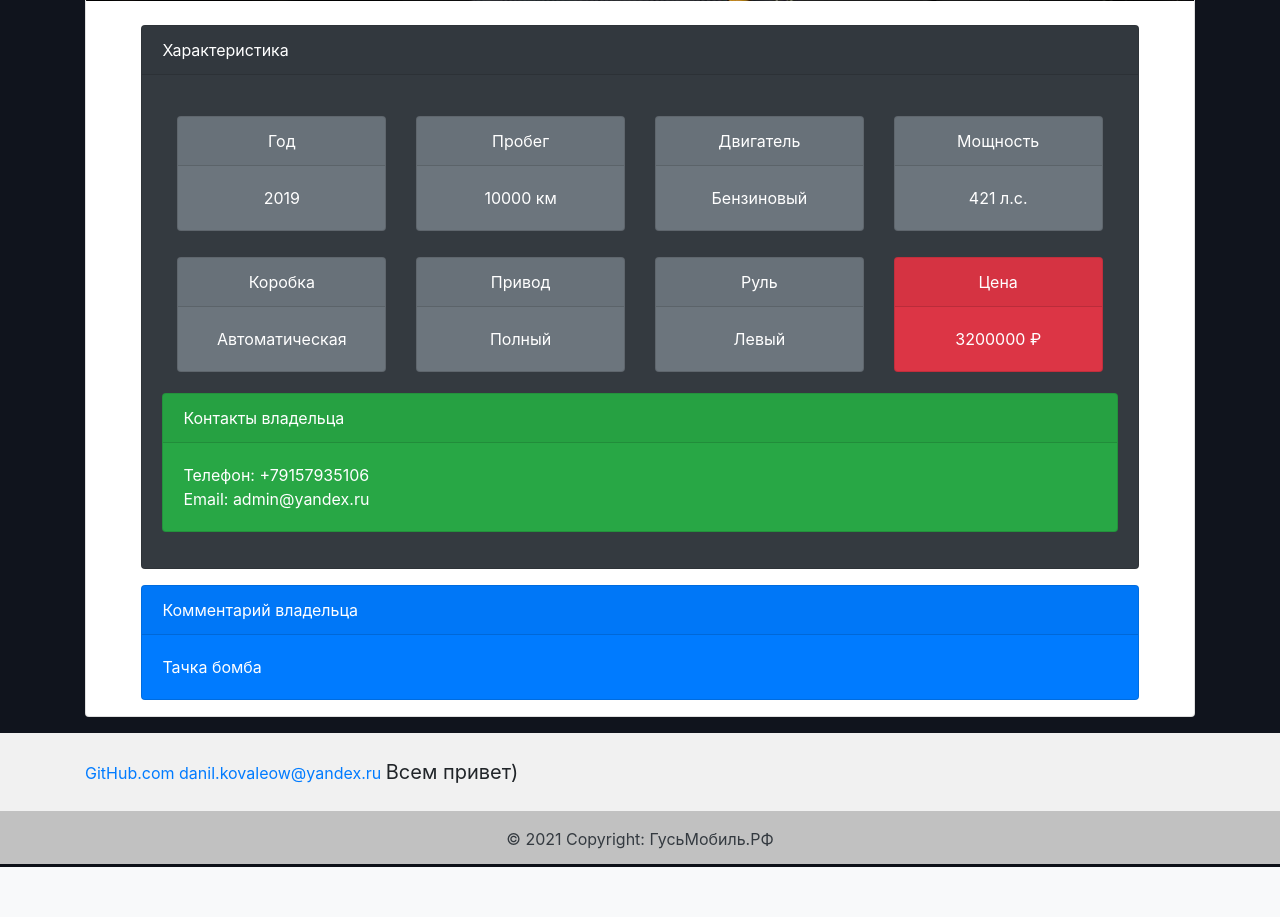
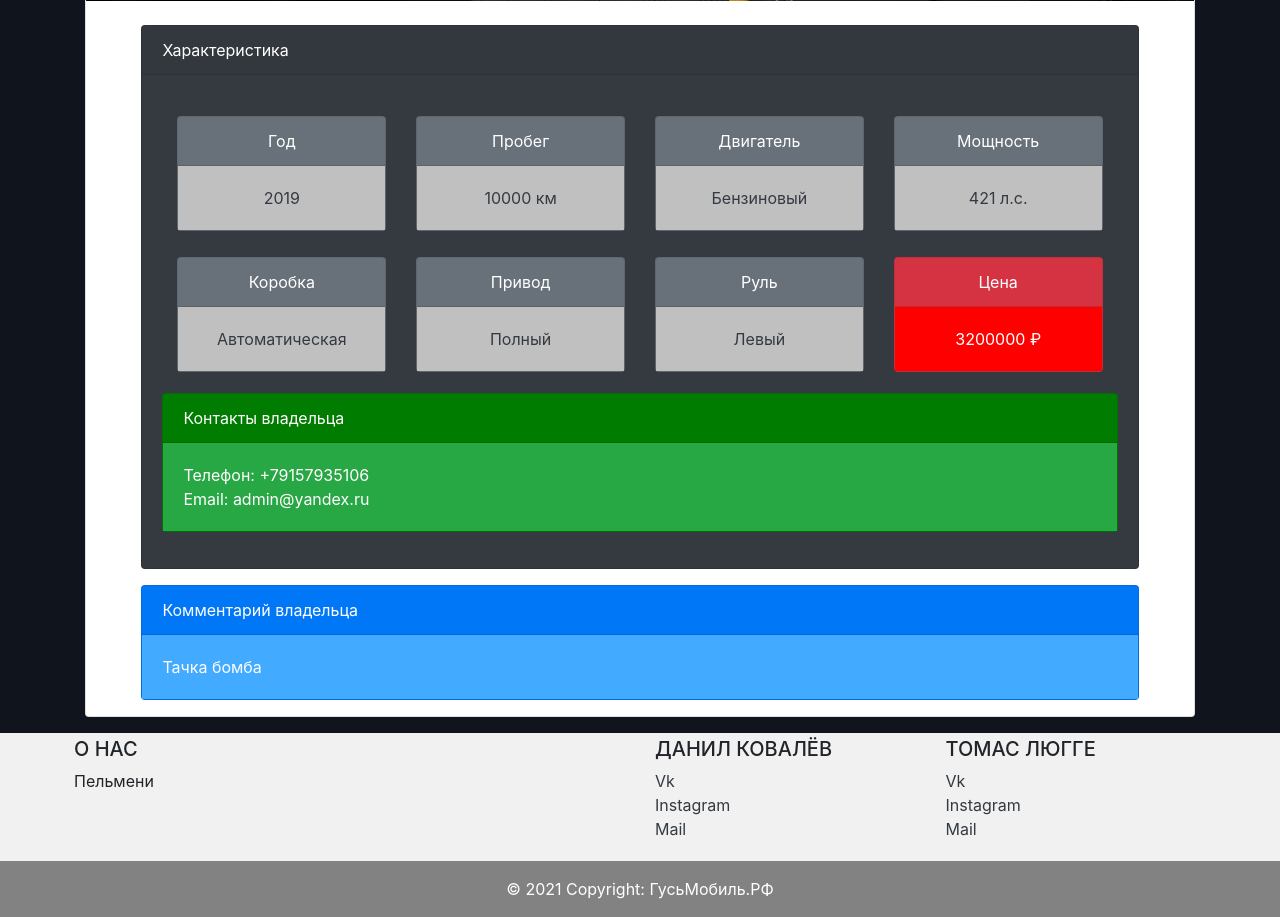
Before and after one commit to JimmyNeutron228/Gusmobil, a Flask app: page /add/1 in a window 1280 px wide. Shown: the part 678-1595 px from the top of the page. Before the commit the page ends 1545 px from the top, so only its background shows below. Run offline with Flask 2, Linux system fonts and the light colour scheme; data comes from the database, SQL or seed files in the repository; both versions use the stored data as it was after the commit.

Commit message:
Дизайн v.1 и немного футер

```diff
--- a/main.py
+++ b/main.py
@@ -280,5 +280,5 @@ def edit_ad(ad_id):
     return render_template('edit_ad.html', form=form)
 
 
-if __name__ == 'main':
+if __name__ == '__main__':
     main()
--- a/static/css/style.css
+++ b/static/css/style.css
@@ -61,6 +61,12 @@ span {
     bottom: 5px;
 }
 
+.edit-ad-profile {
+    position: absolute;
+    right: 100px;
+    bottom: 5px;
+}
+
 @media (orientation: portrait) {
     span {
         font-size: 12px;
--- a/templates/add.html
+++ b/templates/add.html
@@ -36,25 +36,25 @@
                         <div class="row">
                             <div class="col"><div class="card text-white bg-secondary mb-3">
                                 <div class="card-header">Год</div>
-                                <div class="card-body">
+                                <div class="card-body text-dark" style="background:#c0c0c0">
                                     <p class="card-text">{{ add.year }}</p>
                                 </div>
                             </div></div>
                             <div class="col"><div class="card text-white bg-secondary mb-3">
                                 <div class="card-header">Пробег</div>
-                                <div class="card-body">
+                                <div class="card-body text-dark" style="background:#c0c0c0">
                                     <p class="card-text">{{ add.mileage }} км</p>
                                 </div>
                             </div></div>
                             <div class="col"><div class="card text-white bg-secondary mb-3">
                                 <div class="card-header">Двигатель</div>
-                                <div class="card-body">
+                                <div class="card-body text-dark" style="background:#c0c0c0">
                                     <p class="card-text">{{ add.engine }}</p>
                                 </div>
                             </div></div>
                             <div class="col"><div class="card text-white bg-secondary mb-3">
                                 <div class="card-header">Мощность</div>
-                                <div class="card-body">
+                                <div class="card-body text-dark" style="background:#c0c0c0">
                                     <p class="card-text">{{ add.power }} л.с.</p>
                                 </div>
                             </div></div>
@@ -63,7 +63,7 @@
                             <div class="col">
                                 <div class="card text-white bg-secondary mb-3">
                                     <div class="card-header">Коробка</div>
-                                    <div class="card-body">
+                                    <div class="card-body text-dark" style="background:#c0c0c0">
                                         <p class="card-text">{{ add.transmission }}</p>
                                     </div>
                                 </div>
@@ -71,7 +71,7 @@
                             <div class="col">
                                 <div class="card text-white bg-secondary mb-3">
                                     <div class="card-header">Привод</div>
-                                    <div class="card-body">
+                                    <div class="card-body text-dark" style="background:#c0c0c0">
                                         <p class="card-text">{{ add.drive_unit }}</p>
                                     </div>
                                 </div>
@@ -79,7 +79,7 @@
                             <div class="col">
                                 <div class="card text-white bg-secondary mb-3">
                                     <div class="card-header">Руль</div>
-                                    <div class="card-body">
+                                    <div class="card-body text-dark" style="background:#c0c0c0">
                                         <p class="card-text">{{ add.steering_wheel }}</p>
                                     </div>
                                 </div>
@@ -87,16 +87,16 @@
                             <div class="col">
                                 <div class="card text-white bg-danger mb-3">
                                     <div class="card-header">Цена</div>
-                                    <div class="card-body">
+                                    <div class="card-body" style="background:#ff0000">
                                         <p class="card-text">{{ add.price }} &#x20bd;</p>
                                     </div>
                                 </div>
                             </div>
                         </div>
                     </div>
-                    <div class="card text-white bg-success mb-3">
+                    <div class="card text-white mb-3" style="background:#008000">
                         <div class="card-header">Контакты владельца</div>
-                        <div class="card-body">
+                        <div class="card-body bg-success">
                             <p class="card-text">Телефон: {{ user.phone }}<br>
                                                 Email: {{ user.email }}
                             </p>
@@ -107,7 +107,7 @@
         </div>
         <div class="card text-white bg-primary mb-3" style="width: 90%; align-self: center;">
             <div class="card-header">Комментарий владельца</div>
-            <div class="card-body">
+            <div class="card-body" style="background:#42aaff">
                 <p class="card-text">{{ add.about }}</p>
             </div>
         </div>
--- a/templates/base.html
+++ b/templates/base.html
@@ -65,16 +65,50 @@
         integrity="sha384-JEW9xMcG8R+pH31jmWH6WWP0WintQrMb4s7ZOdauHnUtxwoG2vI5DkLtS3qm9Ekf"
         crossorigin="anonymous"></script>
 <div class="footer" style="background-color: #f1f1f1;">
-    <div class="container pt-4">
-        <section class="mb-4">
-            <a href="https://github.com/JimmyNeutron228/Gusmobil">GitHub.com</a>
-            <a href="mailto:danil.kovaleow@yandex.ru">danil.kovaleow@yandex.ru</a>
-            <span style="font-size: 20px">Всем привет)</span>
-        </section>
+    <div class="container p-1">
+        <div class="row">
+            <div class="col-lg-6 col-md-12 mb-4 mb-md-0">
+                <h5 class="text-uppercase">О нас</h5>
+                <p>
+                    Пельмени
+                </p>
             </div>
-    <div class="text-center text-dark p-3" style="background-color: rgba(0, 0, 0, 0.2);">
+            <div class="col-lg-3 col-md-6 mb-4 mb-md-0">
+                <div style="content-align: center;">
+                    <h5 class="text-uppercase">Данил Ковалёв</h5>
+                    <ul class="list-unstyled mb-0">
+                        <li>
+                            <a href="https://vk.com/dk_homie" class="text-dark">Vk</a>
+                        </li>
+                        <li>
+                            <a href="https://www.instagram.com/eto_zhe_danil/" class="text-dark">Instagram</a>
+                        </li>
+                        <li>
+                            <a href="mailto:danil.kovaleow@yandex.ru" class="text-dark">Mail</a>
+                        </li>
+                    </ul>
+                </div>
+            </div>
+            <div class="col-lg-3 col-md-6 mb-4 mb-md-0">
+                <h5 class="text-uppercase">Томас Люгге</h5>
+                <ul class="list-unstyled">
+                    <li>
+                        <a href="https://vk.com/senseei" class="text-dark">Vk</a>
+                    </li>
+                    <li>
+                        <a href="https://www.instagram.com/mugivara._/"
+                           class="text-dark">Instagram</a>
+                    </li>
+                    <li>
+                        <a href="mailto:tomkamkad@gmail.com" class="text-dark">Mail</a>
+                    </li>
+                </ul>
+            </div>
+        </div>
+    </div>
+    <div class="text-center text-white p-3" style="background-color: rgba(130, 130, 130);">
         © 2021 Copyright:
-        <a class="text-dark" href="/">ГусьМобиль.РФ</a>
+        <a class="text-white" href="/">ГусьМобиль.РФ</a>
     </div>
 </div>
 </body>
--- a/templates/profile.html
+++ b/templates/profile.html
@@ -22,6 +22,9 @@
                 <span style="float: left"><a href="/add/{{ elem.id }}">{{ elem.brand + ' ' + elem.model }}</a></span>
                 <span style="float: right; margin-top: 2px;margin-right: 5px; text-align:right">{{ elem.price }} &#x20bd;</span>
             </div>
+            {% if current_user.id == elem.user_id %}
+            <a class="btn btn-warning edit-ad-profile" href="/edit_ad/{{ elem.id }}"> Изменить </a>
+            {% endif %}
             {% if current_user.id == 1 or current_user.id == elem.user_id %}
             <a class="btn btn-danger delete-ad-profile" href="/delete_ad/{{ elem.id }}"> Удалить </a>
             {% endif %}
```
Also changed, not shown: db/gus_auto.db. Lines whose indentation alone changed are shown as unchanged.
